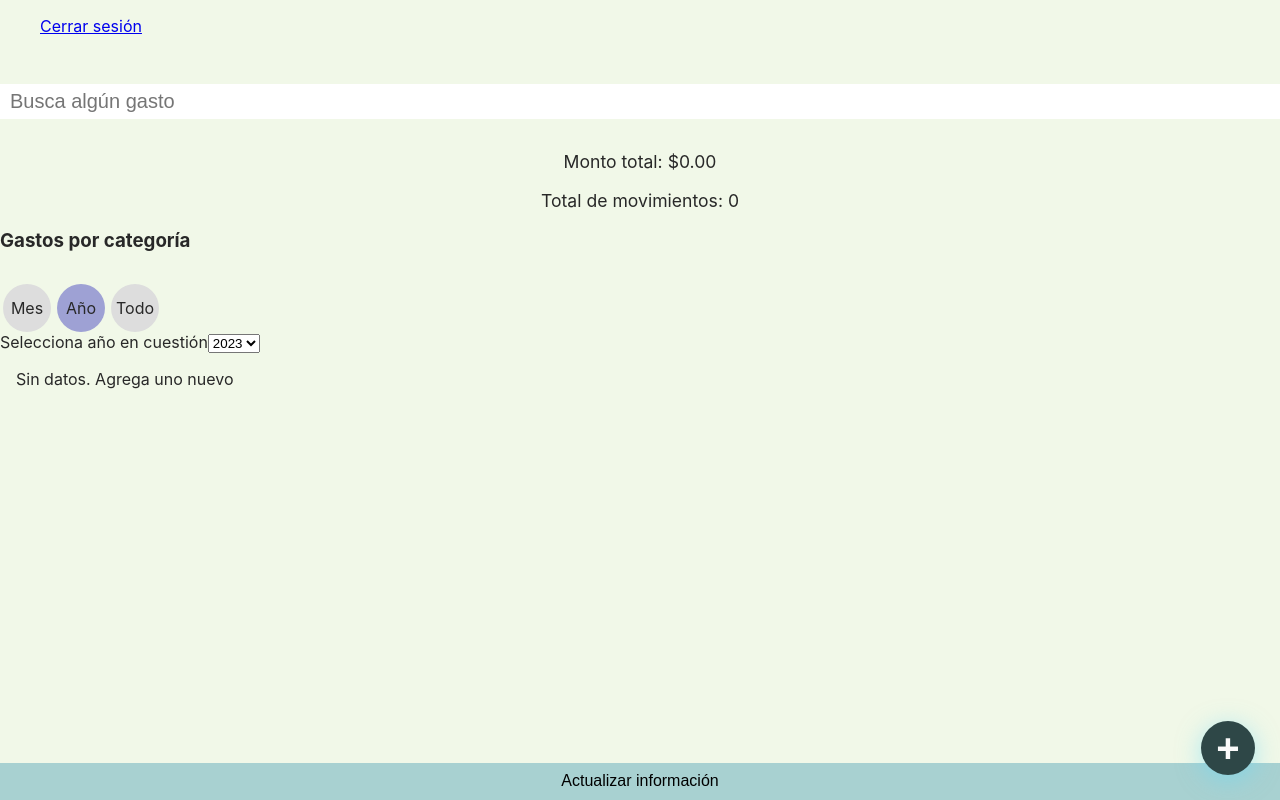
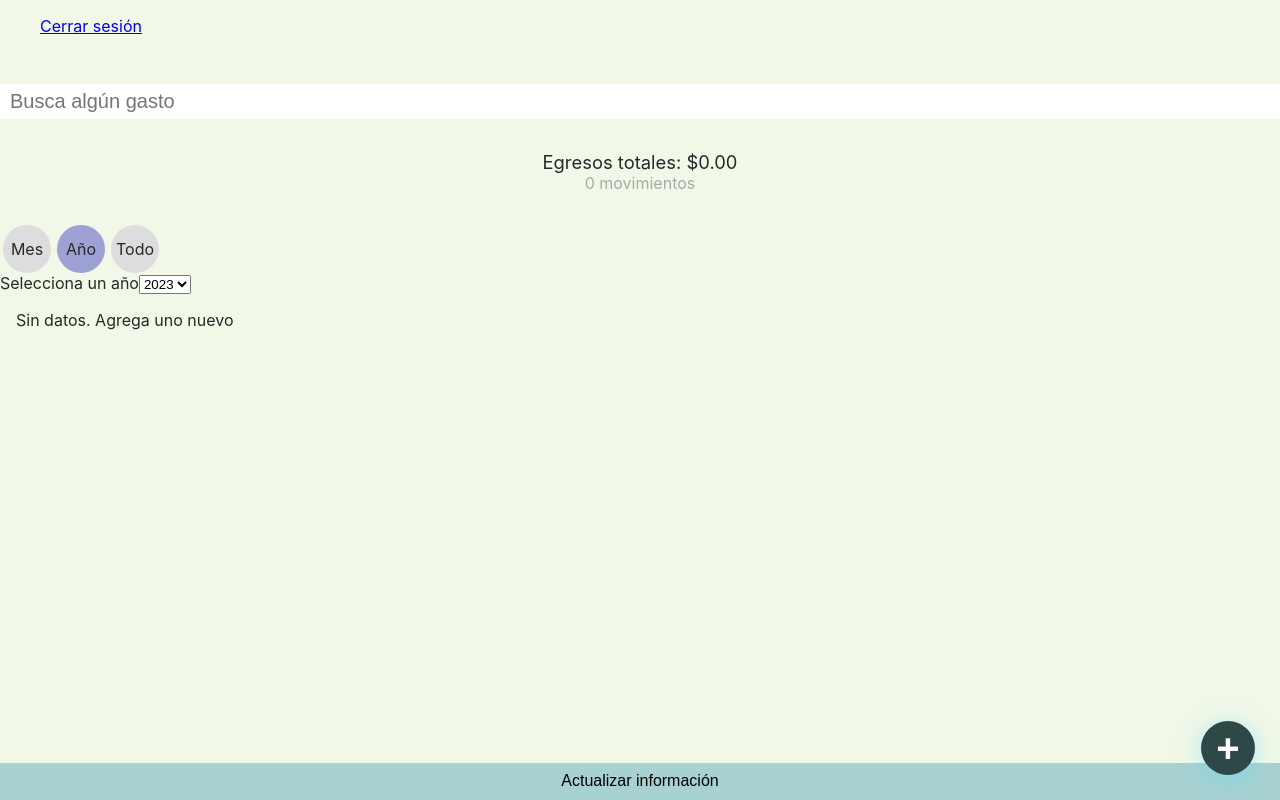
Before and after one commit to OscarUrielCZ/fint-desktop, a React (Create React App) app: page / in a window 1280 px wide. Built offline with nearby package versions, Linux system fonts and the light colour scheme.

Commit message:
años nuevos agregados y estilo de header mas simple

```diff
--- a/src/components/ResumeExpenses/ResumeExpenses.css
+++ b/src/components/ResumeExpenses/ResumeExpenses.css
@@ -1,4 +1,18 @@
+.container {
+    display: flex;
+    flex-direction: column;
+    justify-content: center;
+    align-items: center;
+    margin-top: 1rem;
+}
+
 .stat-sentence {
     text-align: center;
-    font-size: 1.1rem;
+    font-size: 1.15rem;
 }
+
+.secondary-stat-sentence {
+    text-align: center;
+    color: darkgray;
+    /* font-size: 0.8rem; */
+}
--- a/src/components/ResumeExpenses/index.tsx
+++ b/src/components/ResumeExpenses/index.tsx
@@ -12,13 +12,13 @@ function ResumeExpenses({ expenses }) {
   let expensesCount: number = expenses.length;
 
   return (
-    <div>
-      <p className="stat-sentence">
-        Monto total: ${numberWithCommas(totalAmount)}
-      </p>
-      <p className="stat-sentence">Total de movimientos: {expensesCount}</p>
-
-      <h3>Gastos por categoría</h3>
+    <div className="container">
+      <span className="stat-sentence">
+        Egresos totales: ${numberWithCommas(totalAmount)}
+      </span>
+      <span className="secondary-stat-sentence">
+        {expensesCount} movimientos
+      </span>
     </div>
   );
 }
--- a/src/views/Home/index.tsx
+++ b/src/views/Home/index.tsx
@@ -83,7 +83,7 @@ function Home() {
       <div>
         {periodSelected === Period.MONTH && (
           <div>
-            <span>Selecciona mes en cuestión</span>
+            <span>Selecciona un mes</span>
             <select
               value={dateComponents.month}
               onChange={(e) =>
@@ -110,7 +110,7 @@ function Home() {
         )}
         {periodSelected !== Period.FULL && (
           <div>
-            <span>Selecciona año en cuestión</span>
+            <span>Selecciona un año</span>
             <select
               value={dateComponents.year}
               onChange={(e) =>
@@ -120,6 +120,8 @@ function Home() {
                 })
               }
             >
+              <option value="2026">2026</option>
+              <option value="2025">2025</option>
               <option value="2024">2024</option>
               <option value="2023">2023</option>
               <option value="2022">2022</option>
```
